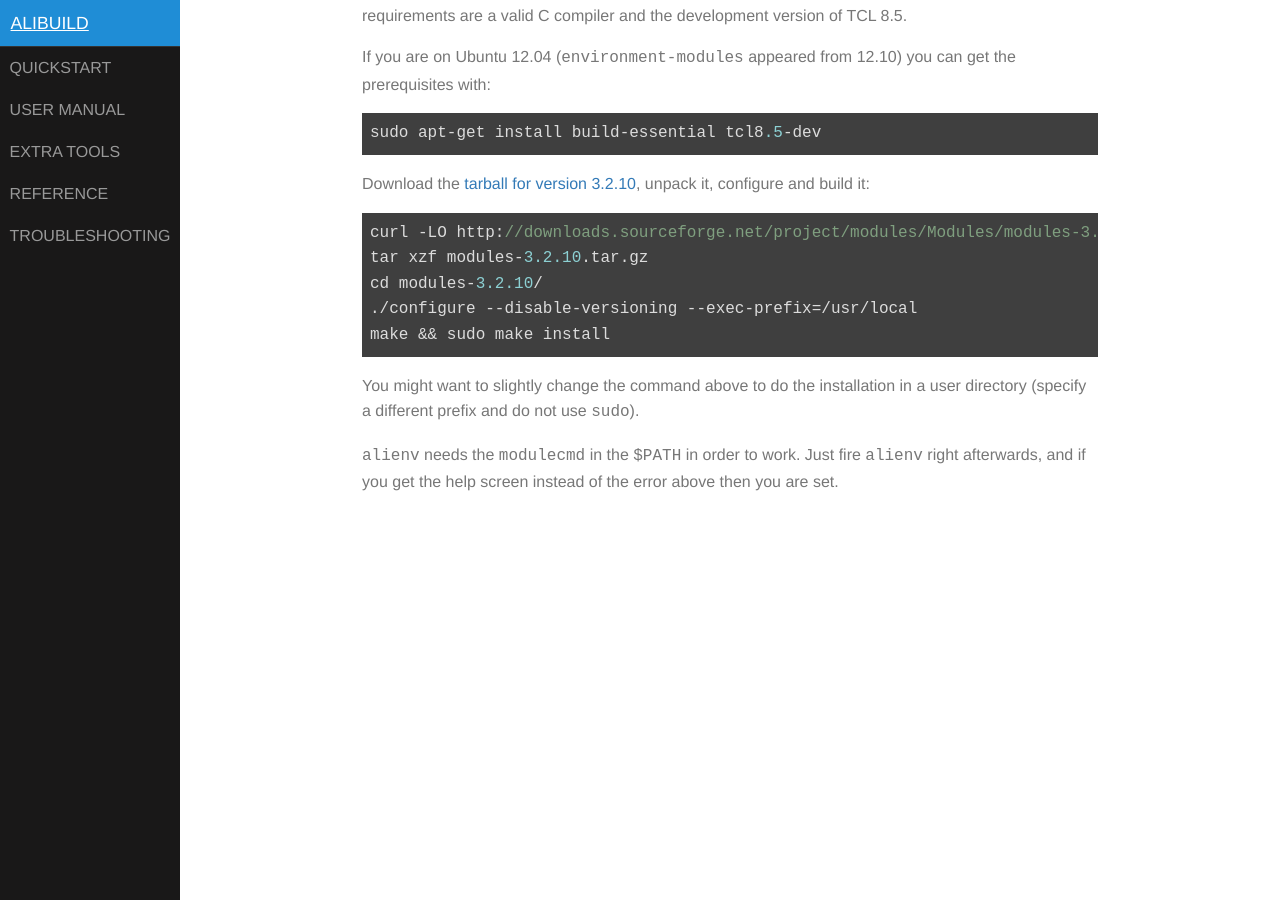
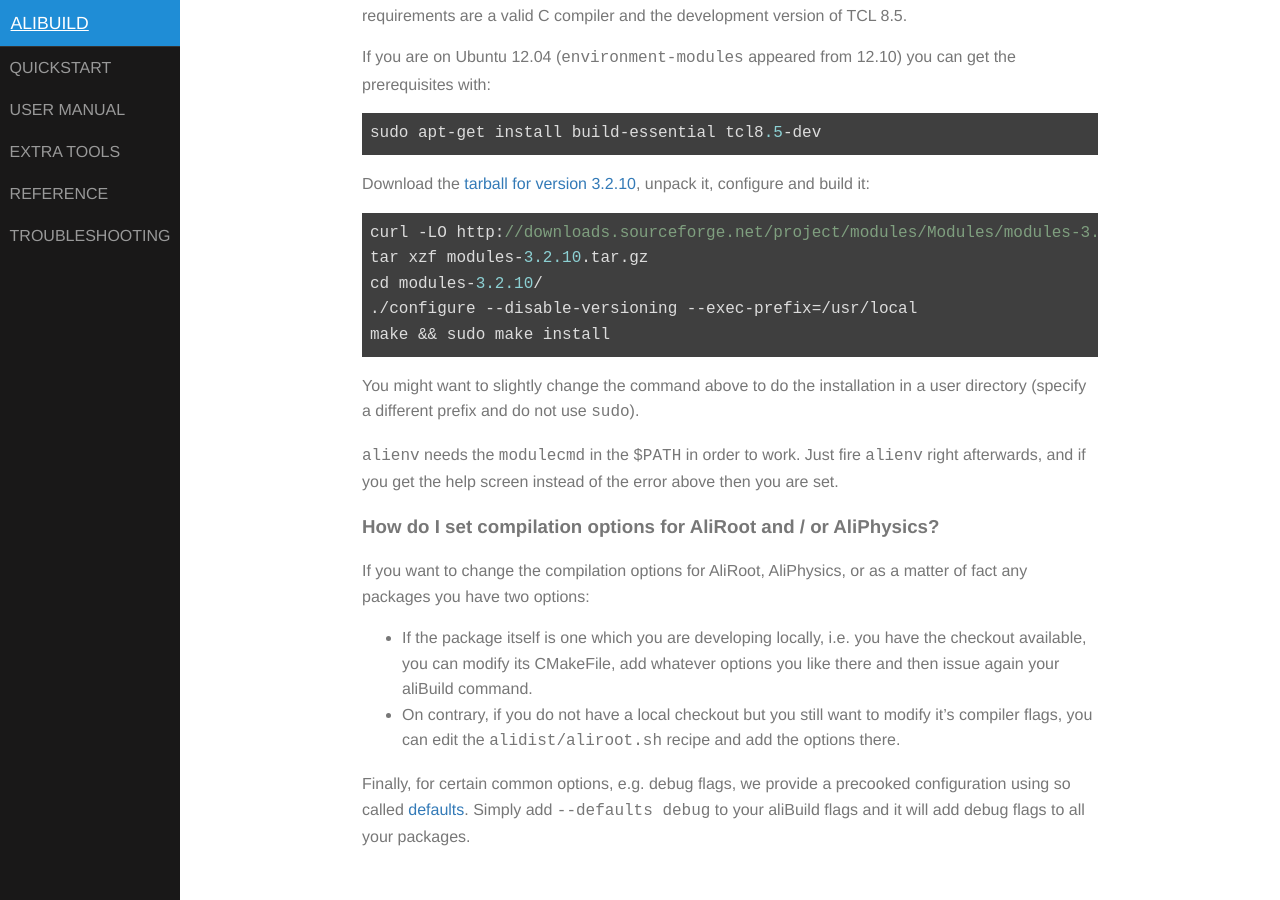
Before and after one commit to alisw/alibuild, a Jekyll site: the page built from troubleshooting.markdown, in a window 1280 px wide and 900 px high, scrolled down 4696 px. Built offline with Jekyll 4.4.1, drawn with Linux system fonts in a browser that asks for light colours.

Commit message:
Add explanation on how to change compilation flags

```diff
--- a/troubleshooting.markdown
+++ b/troubleshooting.markdown
@@ -241,3 +241,21 @@
 `alienv` needs the `modulecmd` in the `$PATH` in order to work. Just fire
 `alienv` right afterwards, and if you get the help screen instead of the error
 above then you are set.
+
+### How do I set compilation options for AliRoot and / or AliPhysics?
+
+If you want to change the compilation options for AliRoot, AliPhysics,
+or as a matter of fact any packages you have two options:
+
+- If the package itself is one which you are developing locally, i.e.
+  you have the checkout available, you can modify its CMakeFile, add
+  whatever options you like there and then issue again your aliBuild
+  command.
+- On contrary, if you do not have a local checkout but you still want to
+  modify it's compiler flags, you can edit the `alidist/aliroot.sh` recipe
+  and add the options there.
+
+Finally, for certain common options, e.g. debug flags, we provide a
+precooked configuration using so called [defaults](user.html#defaults).
+Simply add `--defaults debug` to your aliBuild flags and it will add
+debug flags to all your packages.
```
